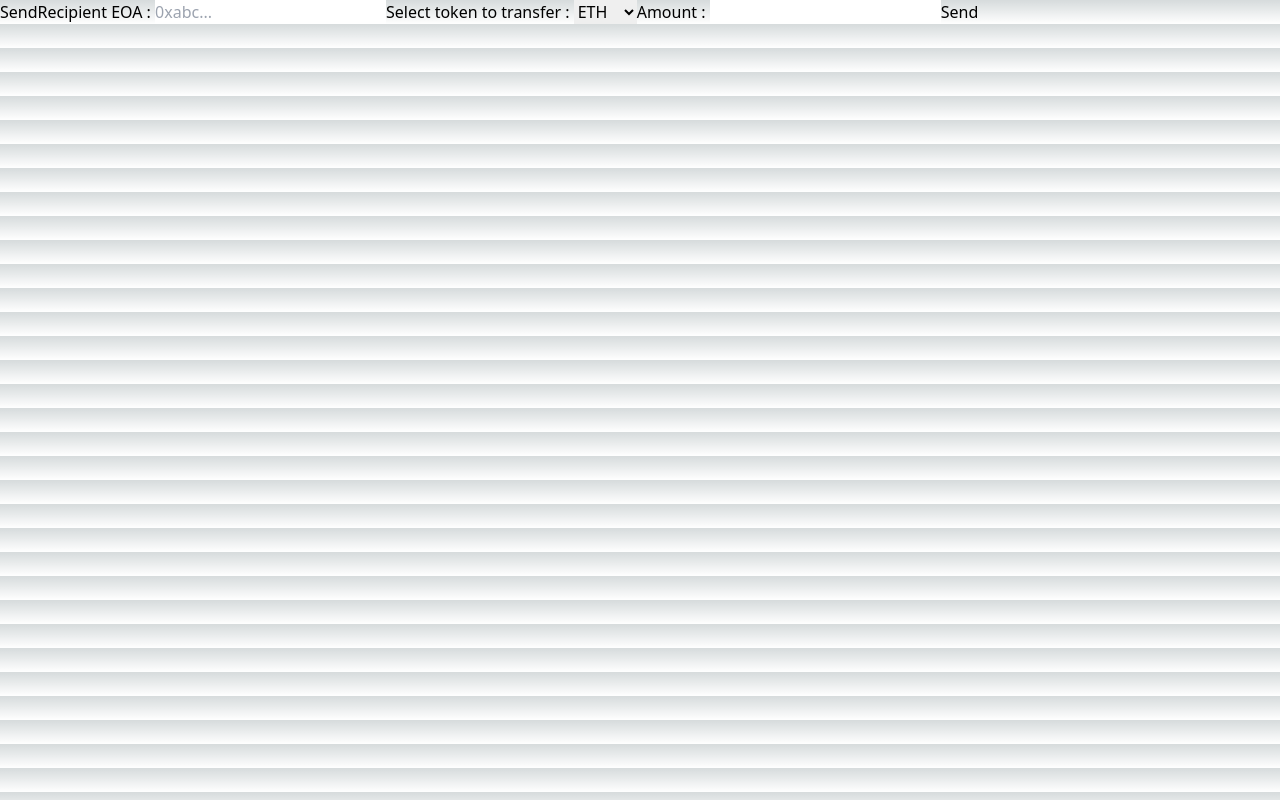
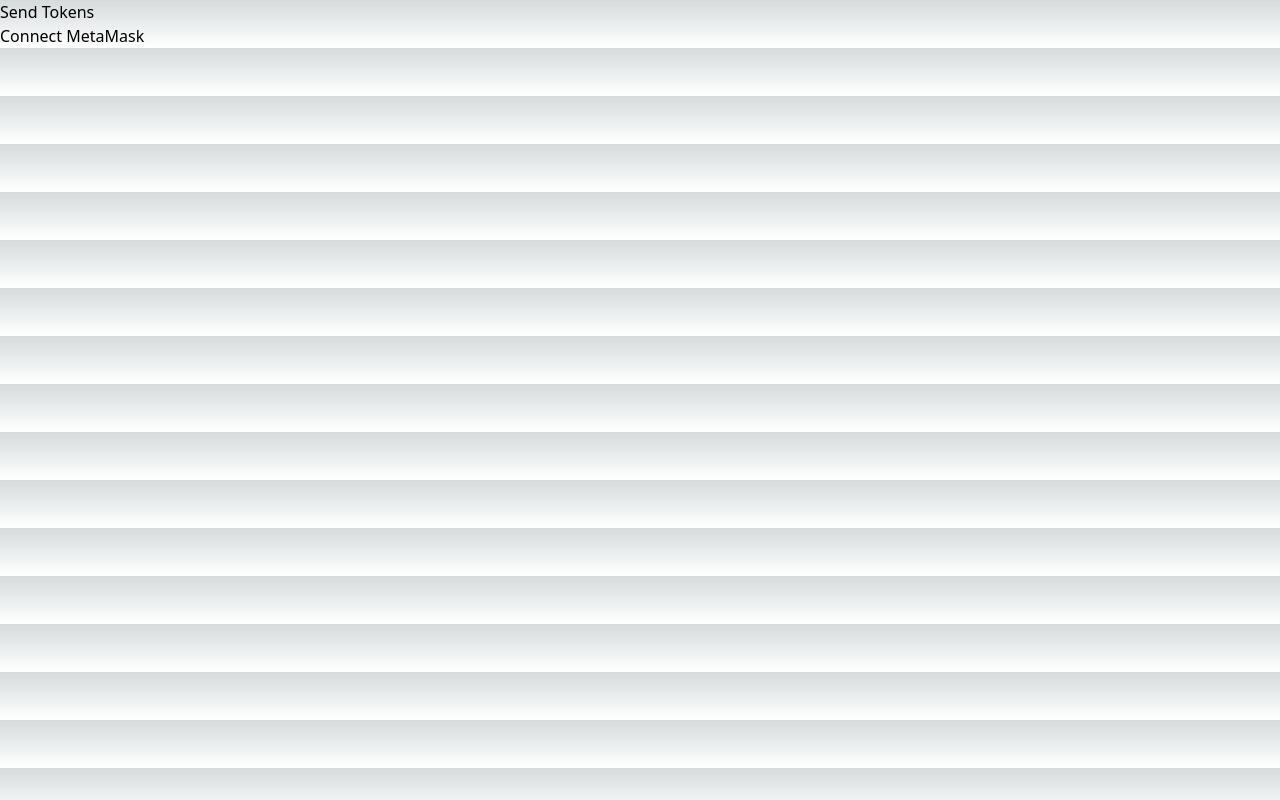
Before and after one commit to Ankush523/shadow-pay, a Next.js app: page /send in a window 1280 px wide. Built offline with nearby package versions, Linux system fonts and the light colour scheme.

Commit message:
transfer funds

```diff
--- a/package.json
+++ b/package.json
@@ -12,6 +12,7 @@
     "bs58": "^5.0.0",
     "crypto": "^1.0.1",
     "crypto-js": "^4.2.0",
+    "ethers": "^5.7.2",
     "next": "14.2.2",
     "react": "^18",
     "react-dom": "^18",
--- a/pages/receive.tsx
+++ b/pages/receive.tsx
@@ -1,11 +1,59 @@
-import React from 'react'
+import React, { useEffect, useState } from 'react';
+import { ethers } from 'ethers';
 
-const Receive = () => {
-  return (
-    <div>
-
-    </div>
-  )
+// Props to specify the contract address and Ethereum network provider URL
+interface TokenEventProps {
+    contractAddress: string;
+    providerUrl: string;
 }
 
-export default Receive
+// Type for storing transfer event data
+type TransferEvent = {
+    from: string;
+    to: string;
+    amount: string;
+};
+
+const Receive: React.FC<TokenEventProps> = () => {
+    const [transfers, setTransfers] = useState<TransferEvent[]>([]);
+    const contractAddress = '0x49D9494f1CEaa172D32dB6485ebAE24038840b4D';
+    const providerUrl = 'https://sepolia.infura.io/v3/358f5ae5bc804b81ad74ce87a3682743';
+    useEffect(() => {
+        const provider = new ethers.providers.JsonRpcProvider(providerUrl);
+        const contract = new ethers.Contract(contractAddress, [
+            // ABI for the Transfer event
+            "event Transfer(address indexed from, address indexed to, uint256 value)"
+        ], provider);
+
+        // Listening to the Transfer events emitted by the contract
+        const onTransfer = (from: string, to: string, amount: ethers.BigNumber) => {
+            console.log(`Transfer from ${from} to ${to} amount ${amount.toString()}`);
+            setTransfers(prevTransfers => [
+                ...prevTransfers,
+                { from, to, amount: ethers.utils.formatEther(amount) }
+            ]);
+        };
+
+        contract.on('Transfer', onTransfer);
+
+        return () => {
+            // Clean up the event listener when the component unmounts
+            contract.off('Transfer', onTransfer);
+        };
+    }, [contractAddress, providerUrl]);
+
+    return (
+        <div>
+            <h1>Token Transfers</h1>
+            <ul>
+                {transfers.map((transfer, index) => (
+                    <li key={index}>
+                        {`${transfer.from} transferred ${transfer.amount} tokens to ${transfer.to}`}
+                    </li>
+                ))}
+            </ul>
+        </div>
+    );
+};
+
+export default Receive;
--- a/pages/send.tsx
+++ b/pages/send.tsx
@@ -1,22 +1,77 @@
-import React from 'react'
+import React, { useState } from 'react';
+import { ethers } from 'ethers';
 
-const Send = () => {
-  return (
-    <div>
-        <label>Send</label>
-        <label>Recipient EOA : </label>
-        <input placeholder='0xabc...'/>
-        <label>Select token to transfer : </label>
-        <select>
-            <option>ETH</option>
-            <option>DAI</option>
-            <option>USDC</option>
-        </select>
-        <label>Amount : </label>
-        <input/>
-        <button>Send</button>
-    </div>
-  )
+interface SendTokenProps {
+    contractAddress: string;
+    abi: any;
 }
 
-export default Send
+declare global {
+    interface Window {
+        ethereum: any;
+    }
+}
+
+const SendToken: React.FC<SendTokenProps> = () => {
+    const [recipient, setRecipient] = useState<string>('');
+    const [amount, setAmount] = useState<string>('');
+    const [connected, setConnected] = useState<boolean>(false);
+    const [signer, setSigner] = useState<ethers.providers.JsonRpcSigner | null>(null);
+
+    const contractAddress = '0x49D9494f1CEaa172D32dB6485ebAE24038840b4D';
+    const abi = [
+        "function transfer(address to, uint256 value) returns (bool)"
+    ];
+
+    // Connect to MetaMask
+    const connectWallet = async () => {
+        try {
+            const provider = new ethers.providers.Web3Provider(window.ethereum);
+            await provider.send("eth_requestAccounts", []);
+            const signer = provider.getSigner();
+            setSigner(signer);
+            setConnected(true);
+        } catch (error) {
+            console.error('Error connecting to MetaMask', error);
+            alert('Failed to connect MetaMask. Make sure MetaMask is installed.');
+        }
+    };
+
+    // Handle token transfer
+    const sendTokens = async () => {
+        if (!signer) return;
+        const contract = new ethers.Contract(contractAddress, abi, signer);
+        const tx = await contract.transfer(recipient, ethers.utils.parseUnits(amount, '18'));
+        await tx.wait();
+        alert(`Transaction successful! Hash: ${tx.hash}`);
+    };
+
+    return (
+        <div>
+            <h1>Send Tokens</h1>
+            {!connected ? (
+                <button onClick={connectWallet}>Connect MetaMask</button>
+            ) : (
+                <div>
+                    <input
+                        type="text"
+                        className='text-black'
+                        value={recipient}
+                        onChange={(e) => setRecipient(e.target.value)}
+                        placeholder="Recipient Address"
+                    />
+                    <input
+                        type="number"
+                        className='text-black'
+                        value={amount}
+                        onChange={(e) => setAmount(e.target.value)}
+                        placeholder="Amount to Send"
+                    />
+                    <button onClick={sendTokens}>Send Tokens</button>
+                </div>
+            )}
+        </div>
+    );
+};
+
+export default SendToken;
```
Also changed, not shown: 1 other file (tests, documents, lock files or other folders).
